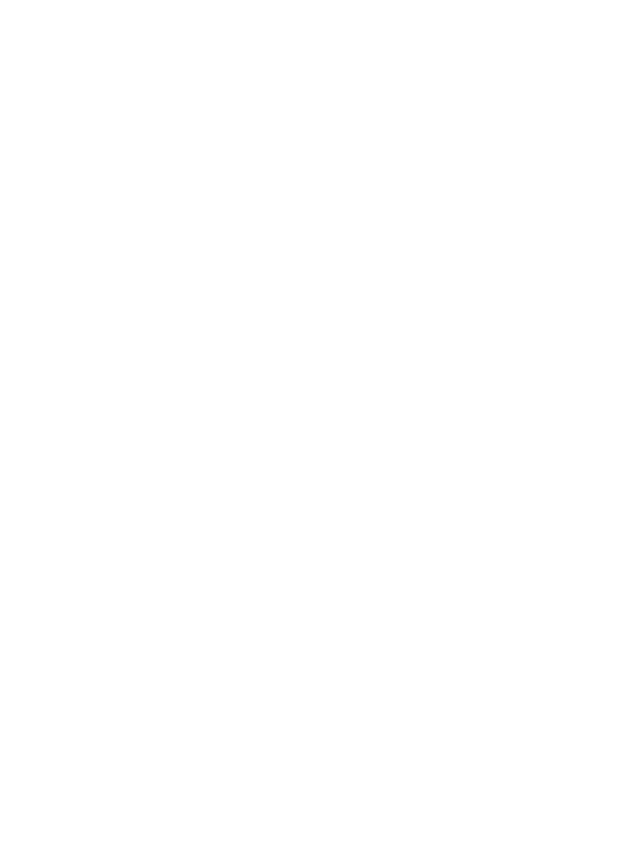
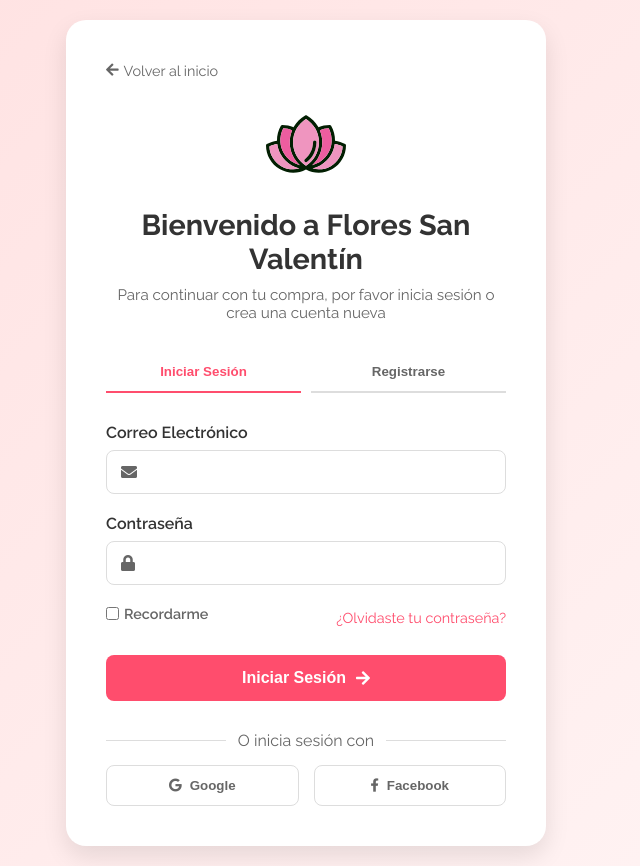
Before and after one commit to Johnson1255/Flores-Valentin, a plain HTML site: page login.html in a window 1280 px wide. Shown: the whole page, without its empty margins (334-974 px from the left). Before the commit the page ends 800 px from the top, so only its background shows below. Drawn offline with Linux system fonts and the light colour scheme.

Commit message:
feat: Realizacion del login para cuando se quiera realizar una orden

```diff
--- a/login.html
+++ b/login.html
@@ -1,11 +1,77 @@
 <!DOCTYPE html>
-<html lang="en">
+<html lang="es">
 <head>
     <meta charset="UTF-8">
     <meta name="viewport" content="width=device-width, initial-scale=1.0">
-    <title>Document</title>
+    <title>Iniciar Sesión - Flores San Valentín</title>
+    <link rel="stylesheet" href="styles/login.css">
+    <link rel="stylesheet" href="https://cdnjs.cloudflare.com/ajax/libs/font-awesome/5.15.4/css/all.min.css">
+    <link href="https://fonts.googleapis.com/css2?family=Raleway:wght@400;600;700&display=swap" rel="stylesheet">
 </head>
 <body>
+    <div class="login-container">
+        <div class="login-card">
+            <a href="index.html" class="back-button">
+                <i class="fas fa-arrow-left"></i>
+                Volver al inicio
+            </a>
 
+            <div class="login-header">
+                <img src="assets/images/logo.svg" alt="Flores San Valentín" class="login-logo">
+                <h1>Bienvenido a Flores San Valentín</h1>
+                <p class="login-message">Para continuar con tu compra, por favor inicia sesión o crea una cuenta nueva</p>
+            </div>
+
+            <div class="login-tabs">
+                <button class="tab-button active">Iniciar Sesión</button>
+                <button class="tab-button">Registrarse</button>
+            </div>
+
+            <form class="login-form">
+                <div class="form-group">
+                    <label for="email">Correo Electrónico</label>
+                    <div class="input-with-icon">
+                        <i class="fas fa-envelope"></i>
+                        <input type="email" id="email" name="email" required>
+                    </div>
+                </div>
+
+                <div class="form-group">
+                    <label for="password">Contraseña</label>
+                    <div class="input-with-icon">
+                        <i class="fas fa-lock"></i>
+                        <input type="password" id="password" name="password" required>
+                    </div>
+                </div>
+
+                <div class="form-options">
+                    <label class="remember-me">
+                        <input type="checkbox" name="remember">
+                        Recordarme
+                    </label>
+                    <a href="#" class="forgot-password">¿Olvidaste tu contraseña?</a>
+                </div>
+
+                <button type="submit" class="login-button">
+                    Iniciar Sesión
+                    <i class="fas fa-arrow-right"></i>
+                </button>
+            </form>
+
+            <div class="social-login">
+                <p>O inicia sesión con</p>
+                <div class="social-buttons">
+                    <button class="social-button google">
+                        <i class="fab fa-google"></i>
+                        Google
+                    </button>
+                    <button class="social-button facebook">
+                        <i class="fab fa-facebook-f"></i>
+                        Facebook
+                    </button>
+                </div>
+            </div>
+        </div>
+    </div>
 </body>
 </html>
--- /dev/null
+++ b/styles/login.css
@@ -0,0 +1,262 @@
+/* General Styles */
+* {
+    margin: 0;
+    padding: 0;
+    box-sizing: border-box;
+}
+
+body {
+    font-family: 'Raleway', sans-serif;
+    background: linear-gradient(135deg, #ffe0e0, #fff5f5);
+    min-height: 100vh;
+    display: flex;
+    align-items: center;
+    justify-content: center;
+    padding: 20px;
+}
+
+/* Login Container */
+.login-container {
+    width: 100%;
+    max-width: 480px;
+}
+
+.login-card {
+    background: white;
+    border-radius: 20px;
+    padding: 40px;
+    box-shadow: 0 10px 25px rgba(0, 0, 0, 0.1);
+    position: relative;
+}
+
+/* Back Button */
+.back-button {
+    display: inline-flex;
+    align-items: center;
+    gap: 5px;
+    color: #666;
+    text-decoration: none;
+    font-size: 0.9rem;
+    margin-bottom: 25px;
+    transition: color 0.3s;
+}
+
+.back-button:hover {
+    color: #ff4d6d;
+}
+
+/* Header Section */
+.login-header {
+    text-align: center;
+    margin-bottom: 30px;
+}
+
+.login-logo {
+    width: 80px;
+    height: 80px;
+    margin-bottom: 20px;
+}
+
+.login-header h1 {
+    color: #333;
+    font-size: 1.8rem;
+    margin-bottom: 10px;
+}
+
+.login-message {
+    color: #666;
+    font-size: 0.95rem;
+}
+
+/* Tabs */
+.login-tabs {
+    display: flex;
+    gap: 10px;
+    margin-bottom: 30px;
+}
+
+.tab-button {
+    flex: 1;
+    padding: 12px;
+    border: none;
+    background: none;
+    border-bottom: 2px solid #ddd;
+    color: #666;
+    font-weight: 600;
+    cursor: pointer;
+    transition: all 0.3s;
+}
+
+.tab-button.active {
+    color: #ff4d6d;
+    border-bottom-color: #ff4d6d;
+}
+
+/* Form Styles */
+.form-group {
+    margin-bottom: 20px;
+}
+
+label {
+    display: block;
+    margin-bottom: 8px;
+    color: #333;
+    font-weight: 600;
+}
+
+.input-with-icon {
+    position: relative;
+}
+
+.input-with-icon i {
+    position: absolute;
+    left: 15px;
+    top: 50%;
+    transform: translateY(-50%);
+    color: #666;
+}
+
+input {
+    width: 100%;
+    padding: 12px 15px 12px 45px;
+    border: 1px solid #ddd;
+    border-radius: 8px;
+    font-size: 1rem;
+    transition: border-color 0.3s;
+}
+
+input:focus {
+    outline: none;
+    border-color: #ff4d6d;
+}
+
+/* Form Options */
+.form-options {
+    display: flex;
+    justify-content: space-between;
+    align-items: center;
+    margin-bottom: 25px;
+}
+
+.remember-me {
+    display: flex;
+    align-items: center;
+    gap: 5px;
+    color: #666;
+    font-size: 0.9rem;
+}
+
+.forgot-password {
+    color: #ff4d6d;
+    text-decoration: none;
+    font-size: 0.9rem;
+}
+
+.forgot-password:hover {
+    text-decoration: underline;
+}
+
+/* Login Button */
+.login-button {
+    width: 100%;
+    padding: 14px;
+    background: #ff4d6d;
+    color: white;
+    border: none;
+    border-radius: 8px;
+    font-size: 1rem;
+    font-weight: 600;
+    cursor: pointer;
+    display: flex;
+    align-items: center;
+    justify-content: center;
+    gap: 10px;
+    transition: background 0.3s;
+}
+
+.login-button:hover {
+    background: #ff3355;
+}
+
+/* Social Login */
+.social-login {
+    margin-top: 30px;
+    text-align: center;
+}
+
+.social-login p {
+    color: #666;
+    margin-bottom: 15px;
+    position: relative;
+}
+
+.social-login p::before,
+.social-login p::after {
+    content: '';
+    position: absolute;
+    top: 50%;
+    width: 30%;
+    height: 1px;
+    background: #ddd;
+}
+
+.social-login p::before {
+    left: 0;
+}
+
+.social-login p::after {
+    right: 0;
+}
+
+.social-buttons {
+    display: flex;
+    gap: 15px;
+}
+
+.social-button {
+    flex: 1;
+    padding: 12px;
+    border: 1px solid #ddd;
+    border-radius: 8px;
+    background: white;
+    color: #666;
+    font-weight: 600;
+    cursor: pointer;
+    display: flex;
+    align-items: center;
+    justify-content: center;
+    gap: 8px;
+    transition: all 0.3s;
+}
+
+.social-button:hover {
+    background: #f8f8f8;
+    border-color: #ccc;
+}
+
+.social-button.google:hover {
+    color: #DB4437;
+    border-color: #DB4437;
+}
+
+.social-button.facebook:hover {
+    color: #4267B2;
+    border-color: #4267B2;
+}
+
+/* Responsive Design */
+@media (max-width: 480px) {
+    .login-card {
+        padding: 20px;
+    }
+
+    .back-button {
+        position: static;
+        margin-bottom: 20px;
+        justify-content: center;
+    }
+
+    .social-buttons {
+        flex-direction: column;
+    }
+}
```
